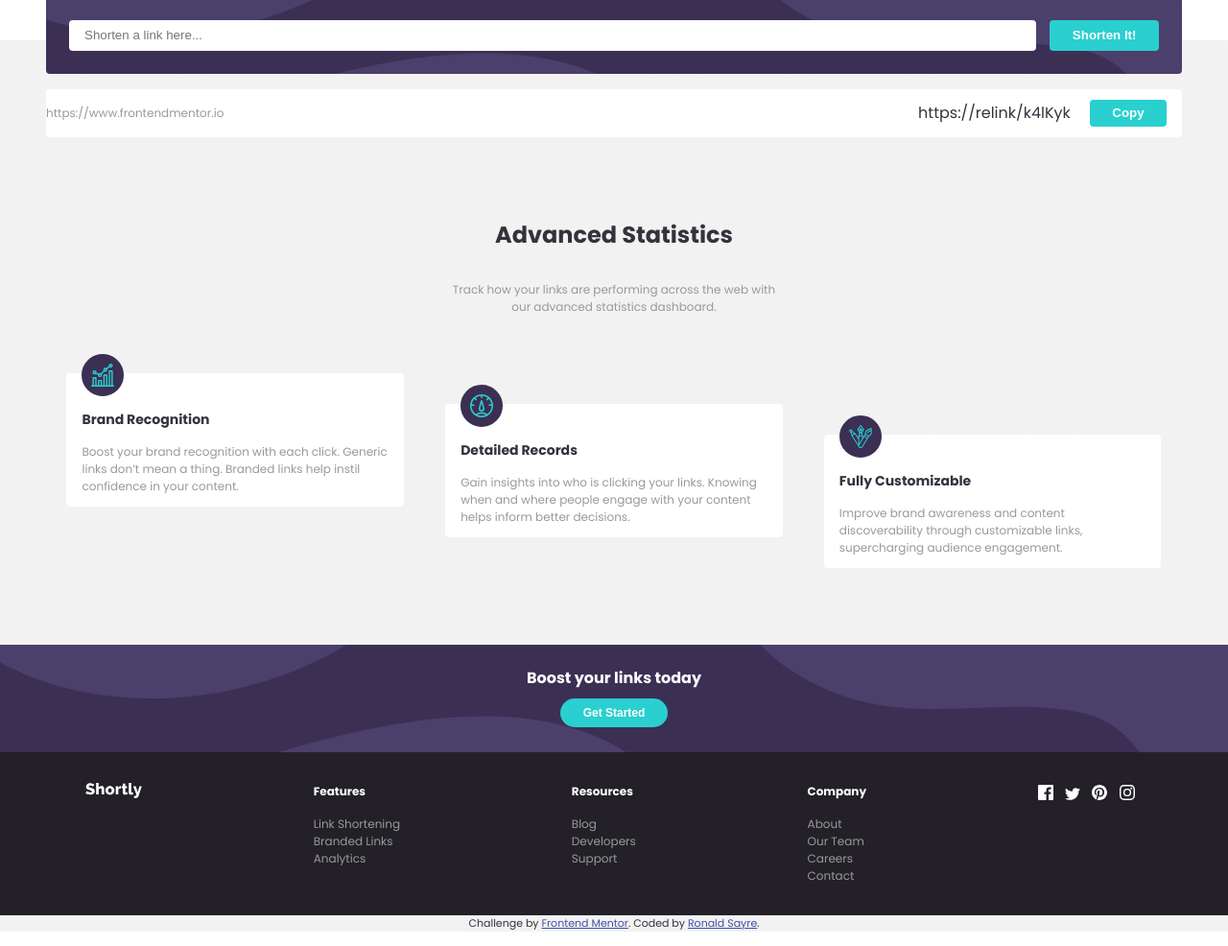
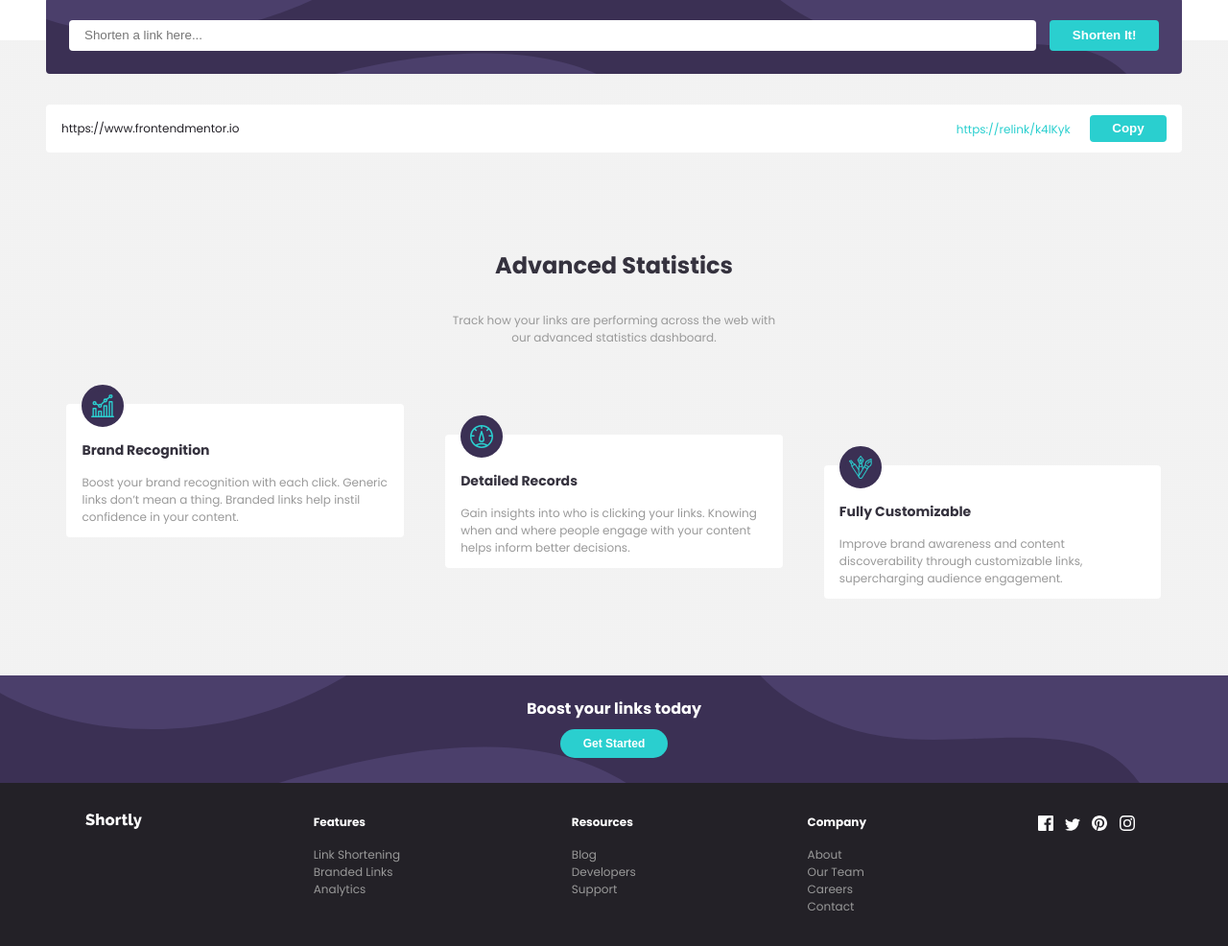
Before and after one commit to RJ3605/URL-Shortening-API, a plain HTML site: page index.html in a window 1280 px wide. Shown: the part 390-1376 px from the top of the page at 96% size. Drawn offline with Linux system fonts and the light colour scheme.

Commit message:
Update index.html

```diff
--- a/index.html
+++ b/index.html
@@ -47,17 +47,20 @@
         <button id="shorten-it">Shorten It!</button>
       </div>
 
-      <div id="shortened-links">
+      <ul id="shortened-links">
+        <li class="shortened-li">
           <div class="shortened-div">
-          <p class="original-link">https://www.frontendmentor.io</p>
+            <p class="original">https://www.frontendmentor.io</p>
             <div>
-            <a class="shortened-link">https://relink/k4lKyk</a>
+              <a class="output">https://relink/k4lKyk</a>
               <button class="copy">
                 Copy
               </button>
             </div>
           </div>
-      </div>
+        </li>
+
+      </ul>
 
 
       <article class="statistics">
@@ -135,12 +138,12 @@
 
   </main>
 
-  <div class="attribution">
+  <div class="attribution" hidden>
     Challenge by <a href="https://www.frontendmentor.io?ref=challenge" target="_blank">Frontend Mentor</a>.
     Coded by <a href="https://github.com/RJ3605">Ronald Sayre</a>.
   </div>
 
-  <script src="index.js"></script>
+  <script tyoe="module" src="index.js"></script>
 
 </body>
 
```
Lines whose indentation alone changed are shown as unchanged.
